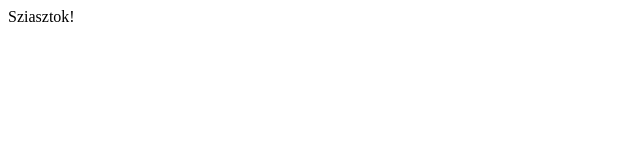
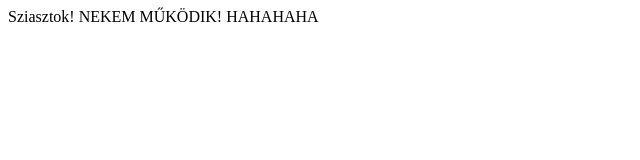
Before and after one commit to LopertR/Azurweb, a plain HTML site: page index.html in a window 1280 px wide. Shown: the whole page, without its empty margins (0-640 px from the left). Drawn offline with Linux system fonts and the light colour scheme.

Commit message:
Update index.html with additional content
Added a new line with text 'NEKEM MŰKÖDIK! HAHAHAHA' to the body.

```diff
--- a/index.html
+++ b/index.html
@@ -7,6 +7,8 @@
 </head>
 <body>
     Sziasztok!
+    NEKEM MŰKÖDIK! HAHAHAHA
 
 </body>
+
 </html>
```
